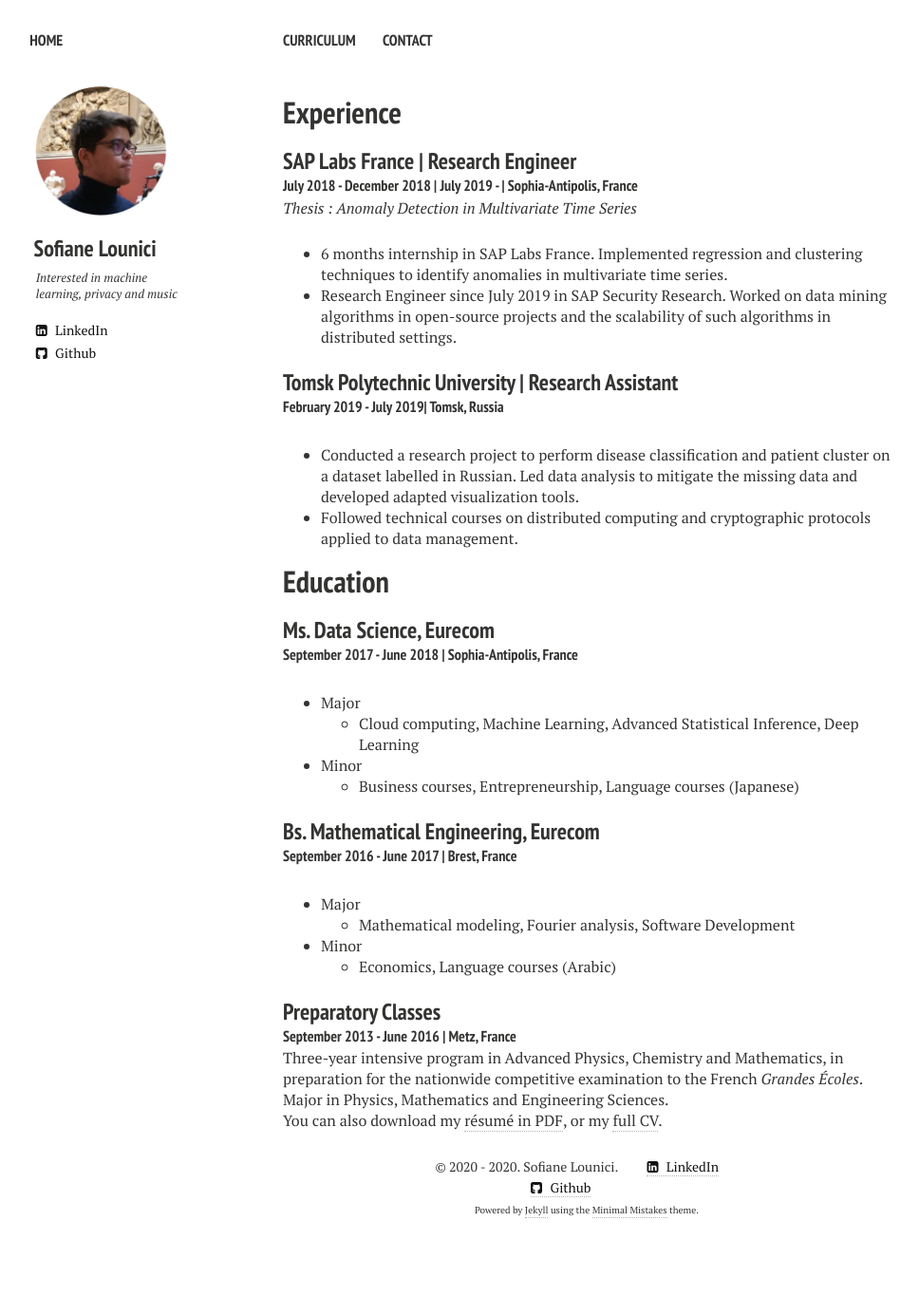
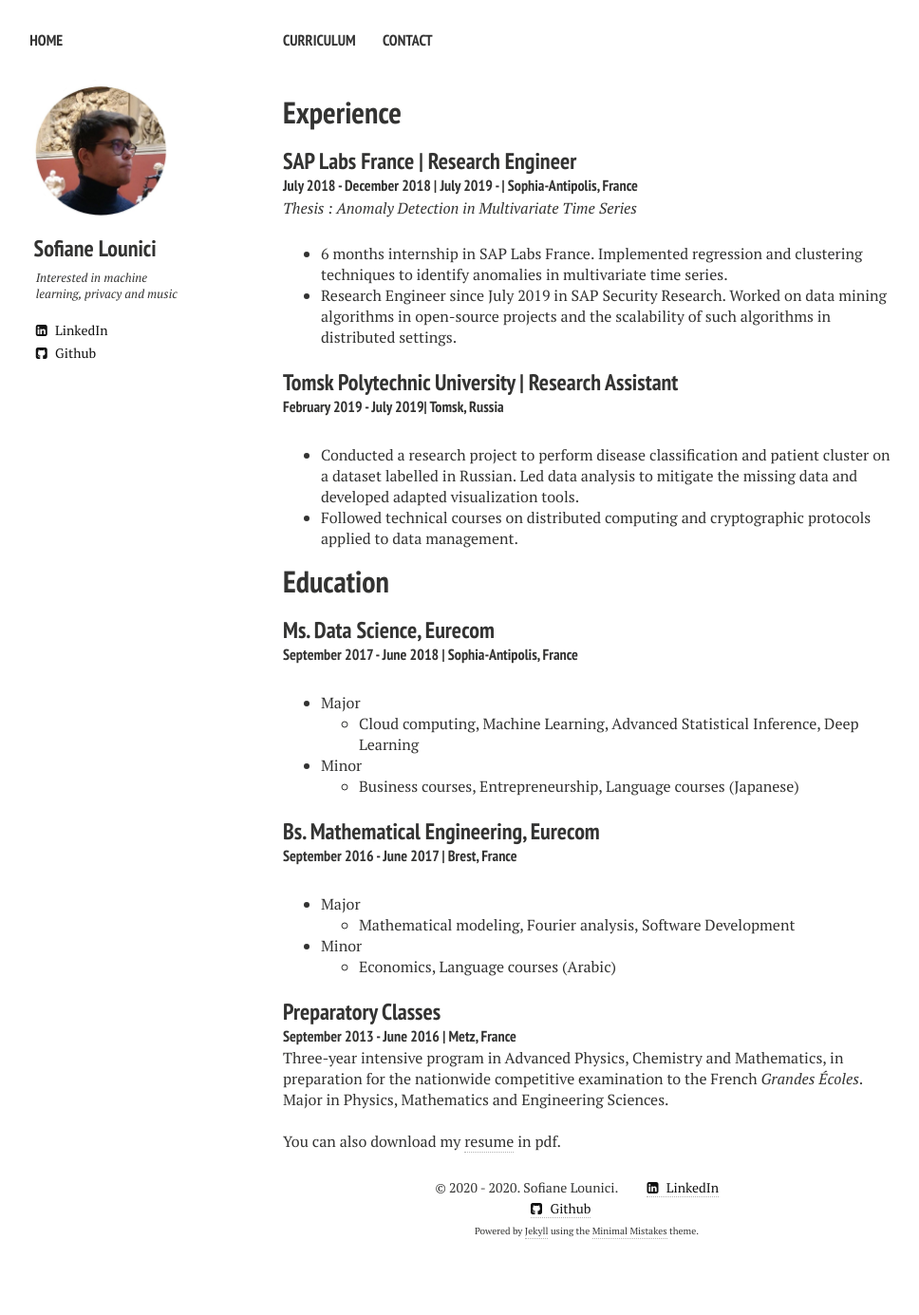
Before and after one commit to sofianelounici/sofianelounici.github.io, a Jekyll site: the page built from cv.md, in a window 1280 px wide. Shown: the whole page at 95% size, without its empty margins (22-990 px from the left). Built offline with Jekyll 4.4.1, drawn with Linux system fonts in a browser that asks for light colours; nearby versions of some CDN libraries; our own code applies the rules of GitHub Pages for plain Markdown files; before the commit the page ends 1363 px from its top, so only the background shows below that.

Commit message:
Update resume dropbox link

```diff
--- a/cv.md
+++ b/cv.md
@@ -42,4 +42,5 @@
 Three-year intensive program in Advanced Physics, Chemistry and Mathematics, in preparation for the nationwide competitive examination to the French *Grandes Écoles*. Major in Physics, Mathematics and Engineering Sciences.
 
 
-You can also download my [résumé in PDF](https://www.dropbox.com/s/mfal5tp0q3gnr5t/Resume-PontTuset.pdf?dl=0), or my [full CV](https://www.dropbox.com/s/zwdw1jfsc0eech3/CV-PontTuset.pdf?dl=0).
+<br/>
+You can also download my [resume](https://www.dropbox.com/s/qe3d2vdecehs2cr/Sofiane_Lounici_Resume.pdf?dl=0) in pdf.
```
